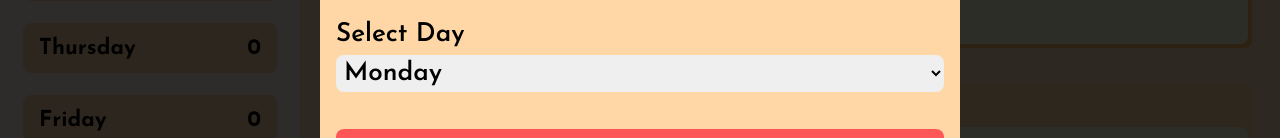
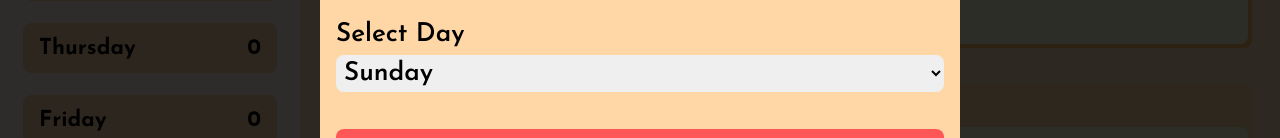
Before and after one commit to viktor-drok/next-app-todo, a Next.js app: page /friday in a window 1280 px wide. Both pictures are taken after a click on the element "New Item". Shown: the part 436-574 px from the top of the page. Built offline with nearby package versions, Linux system fonts and the light colour scheme.

Commit message:
fix bug with day option value

```diff
--- a/components/Modal.jsx
+++ b/components/Modal.jsx
@@ -11,6 +11,7 @@ const Modal = () => {
 
 	const [title, setTitle] = useState("");
 	const [priority, setPriority] = useState("high");
+	const [optionDay, setOptionDay] = useState("Sunday");
 
 	const daysOfWeek = ["Sunday", "Monday", "Tuesday", "Wednesday", "Thursday", "Friday", "Saturday"];
 
@@ -60,11 +61,14 @@ const Modal = () => {
 
 					<select
 						className="w-full rounded-lg p-1"
-						onChange={e => setDay(e.target.value)}
+						onChange={e => {
+							setOptionDay(e.target.value);
+							setDay(e.target.value);
+						}}
 						name="day"
 						type="text"
 						required
-						value="Monday"
+						value={optionDay}
 					>
 						{daysOfWeek.map((day, index) => (
 							<option
```
